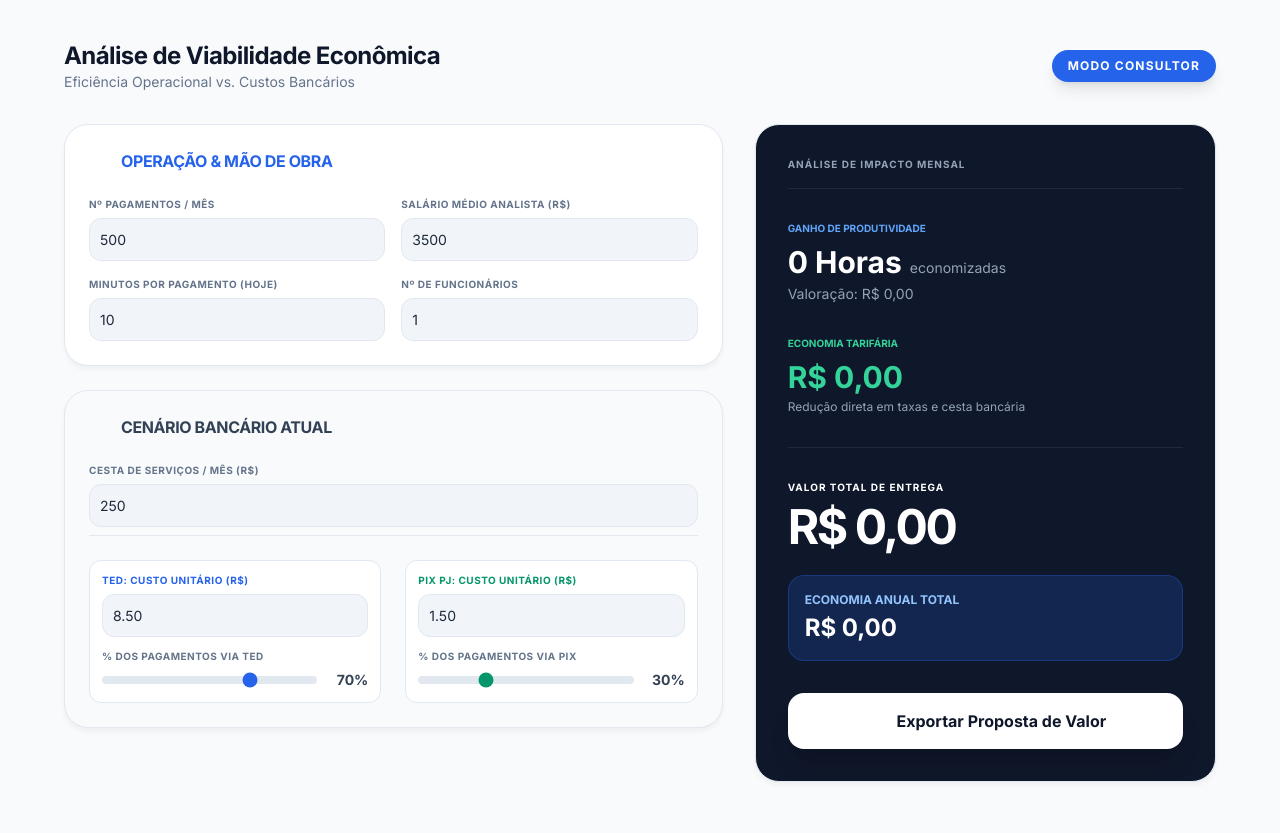
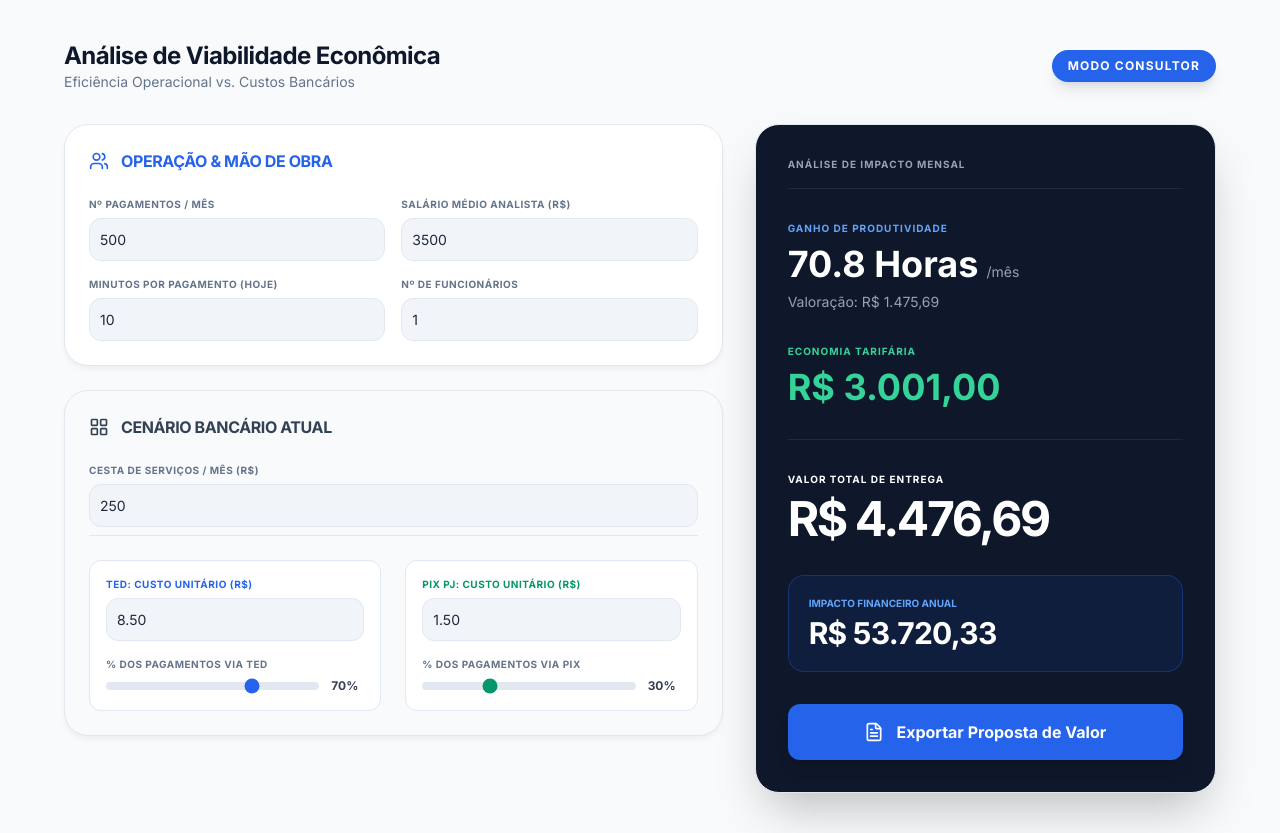
Before and after one commit to carlosvalle-superlogica/calculadora-imobi, a plain HTML site: page index.html in a window 1280 px wide. Drawn offline with nearby package versions, Linux system fonts and the light colour scheme.

Commit message:
Update index.html

```diff
--- a/index.html
+++ b/index.html
@@ -33,7 +33,7 @@
                 <div class="card-glass p-6">
                     <div class="flex items-center gap-3 mb-6 text-blue-600">
                         <i data-lucide="users" class="w-5 h-5"></i>
-                        <h2 class="text-md font-bold uppercase tracking-tight">Operação & Mão de Obra</h2>
+                        <h2 class="text-md font-bold uppercase tracking-tight text-blue-600">Operação & Mão de Obra</h2>
                     </div>
                     <div class="grid grid-cols-1 md:grid-cols-2 gap-4">
                         <div>
@@ -55,10 +55,10 @@
                     </div>
                 </div>
 
-                <div class="card-glass p-6 bg-slate-50">
+                <div class="card-glass p-6 bg-slate-50 border-slate-200">
                     <div class="flex items-center gap-3 mb-6 text-slate-700">
                         <i data-lucide="layout-grid" class="w-5 h-5"></i>
-                        <h2 class="text-md font-bold uppercase tracking-tight">Cenário Bancário Atual</h2>
+                        <h2 class="text-md font-bold uppercase tracking-tight text-slate-700">Cenário Bancário Atual</h2>
                     </div>
                     <div class="grid grid-cols-1 md:grid-cols-2 gap-x-6 gap-y-4">
                         <div class="md:col-span-2 pb-2 border-b border-slate-200">
@@ -67,25 +67,25 @@
                         </div>
 
                         <div class="space-y-4 pt-2">
-                            <div class="p-3 bg-white rounded-xl border border-slate-200">
-                                <label class="label-title text-blue-600">TED: Custo Unitário (R$)</label>
-                                <input type="number" id="custoTed" value="8.50" class="input-box" oninput="calcular()">
-                                <label class="label-title mt-3">% dos Pagamentos via TED</label>
+                            <div class="p-4 bg-white rounded-xl border border-slate-200">
+                                <label class="label-title text-blue-600 font-bold">TED: Custo Unitário (R$)</label>
+                                <input type="number" id="custoTed" value="8.50" class="input-box mb-4" oninput="calcular()">
+                                <label class="label-title">% dos Pagamentos via TED</label>
                                 <div class="flex items-center gap-3">
                                     <input type="range" id="perTed" min="0" max="100" value="70" class="w-full h-2 bg-slate-200 rounded-lg appearance-none cursor-pointer accent-blue-600" oninput="updateMix('ted')">
-                                    <span id="perTedLabel" class="text-sm font-bold text-slate-700 w-12 text-right">70%</span>
+                                    <span id="perTedLabel" class="text-xs font-bold text-slate-700 w-10">70%</span>
                                 </div>
                             </div>
                         </div>
 
                         <div class="space-y-4 pt-2">
-                            <div class="p-3 bg-white rounded-xl border border-slate-200">
-                                <label class="label-title text-emerald-600">PIX PJ: Custo Unitário (R$)</label>
-                                <input type="number" id="custoPixPJ" value="1.50" class="input-box" oninput="calcular()">
-                                <label class="label-title mt-3">% dos Pagamentos via PIX</label>
+                            <div class="p-4 bg-white rounded-xl border border-slate-200">
+                                <label class="label-title text-emerald-600 font-bold">PIX PJ: Custo Unitário (R$)</label>
+                                <input type="number" id="custoPixPJ" value="1.50" class="input-box mb-4" oninput="calcular()">
+                                <label class="label-title">% dos Pagamentos via PIX</label>
                                 <div class="flex items-center gap-3">
                                     <input type="range" id="perPix" min="0" max="100" value="30" class="w-full h-2 bg-slate-200 rounded-lg appearance-none cursor-pointer accent-emerald-600" oninput="updateMix('pix')">
-                                    <span id="perPixLabel" class="text-sm font-bold text-slate-700 w-12 text-right">30%</span>
+                                    <span id="perPixLabel" class="text-xs font-bold text-slate-700 w-10">30%</span>
                                 </div>
                             </div>
                         </div>
@@ -95,40 +95,35 @@
 
             <div class="lg:col-span-5">
                 <div class="sticky top-10 space-y-6">
-                    <div class="card-glass p-8 bg-slate-900 text-white relative overflow-hidden">
-                        <div class="absolute -right-10 -top-10 opacity-10">
-                            <i data-lucide="trending-up" class="w-40 h-40"></i>
-                        </div>
-
+                    <div class="card-glass p-8 bg-slate-900 text-white shadow-2xl">
                         <h3 class="text-[10px] font-black uppercase tracking-widest text-slate-400 mb-8 border-b border-slate-800 pb-4">Análise de Impacto Mensal</h3>
 
-                        <div class="space-y-8 relative z-10">
+                        <div class="space-y-8">
                             <div>
-                                <p class="text-blue-400 text-[10px] font-black uppercase mb-2">Ganho de Produtividade</p>
+                                <p class="text-blue-400 text-[10px] font-black uppercase mb-2 tracking-widest">Ganho de Produtividade</p>
                                 <div class="flex items-baseline gap-2">
-                                    <span id="resHoras" class="text-3xl font-bold">0 Horas</span>
-                                    <span class="text-slate-400 text-sm font-medium">economizadas</span>
+                                    <span id="resHoras" class="text-4xl font-bold">0 Horas</span>
+                                    <span class="text-slate-400 text-sm">/mês</span>
                                 </div>
-                                <p id="resValorTempo" class="text-sm text-slate-400 mt-1">Valoração: R$ 0,00</p>
+                                <p id="resValorTempo" class="text-sm text-slate-400 mt-2 font-medium">Valoração: R$ 0,00</p>
                             </div>
 
                             <div>
-                                <p class="text-emerald-400 text-[10px] font-black uppercase mb-2">Economia Tarifária</p>
-                                <p id="resTarifas" class="text-3xl font-bold text-emerald-400">R$ 0,00</p>
-                                <p class="text-slate-400 text-xs mt-1">Redução direta em taxas e cesta bancária</p>
+                                <p class="text-emerald-400 text-[10px] font-black uppercase mb-2 tracking-widest">Economia Tarifária</p>
+                                <p id="resTarifas" class="text-4xl font-bold text-emerald-400">R$ 0,00</p>
                             </div>
 
                             <div class="pt-8 border-t border-slate-800">
                                 <p class="text-white text-[10px] font-black uppercase mb-2 tracking-widest">Valor Total de Entrega</p>
                                 <p id="resTotal" class="text-5xl font-black text-white tracking-tighter">R$ 0,00</p>
-                                <div class="mt-6 p-4 bg-blue-600/20 border border-blue-600/30 rounded-2xl">
-                                    <p class="text-xs text-blue-300 font-bold uppercase mb-1">Economia Anual Total</p>
-                                    <p id="resAnual" class="text-2xl font-bold text-white">R$ 0,00</p>
+                                <div class="mt-8 p-5 bg-blue-600/10 border border-blue-600/30 rounded-2xl">
+                                    <p class="text-[10px] text-blue-400 font-black uppercase mb-1">Impacto Financeiro Anual</p>
+                                    <p id="resAnual" class="text-3xl font-bold text-white tracking-tight">R$ 0,00</p>
                                 </div>
                             </div>
 
-                            <button onclick="window.print()" class="w-full bg-white text-slate-900 hover:bg-slate-100 font-bold py-4 rounded-2xl transition-all shadow-xl flex items-center justify-center gap-3">
-                                <i data-lucide="download" class="w-5 h-5 text-blue-600"></i>
+                            <button onclick="window.print()" class="w-full bg-blue-600 hover:bg-blue-700 text-white font-bold py-4 rounded-xl transition-all shadow-lg flex items-center justify-center gap-3">
+                                <i data-lucide="file-text" class="w-5 h-5"></i>
                                 Exportar Proposta de Valor
                             </button>
                         </div>
@@ -157,7 +152,7 @@
         }
 
         function calcular() {
-            // Inputs
+            // Pegando os valores
             const qtd = parseFloat(document.getElementById('qtdPagamentos').value) || 0;
             const salario = parseFloat(document.getElementById('salarioMedio').value) || 0;
             const minHoje = parseFloat(document.getElementById('minutosHoje').value) || 0;
@@ -167,30 +162,40 @@
             const pTed = (parseFloat(document.getElementById('perTed').value) || 0) / 100;
             const pPix = (parseFloat(document.getElementById('perPix').value) || 0) / 100;
 
-            // Constantes Superlógica (Mantenha ou ajuste conforme necessário)
-            const minSuperlogica = 1;
-            const custoUnicoSuperlogica = 0.50; // Custo médio Pix na nossa solução
-            const mensalidadeSaas = 199;
+            // Constantes do Modelo (Base Superlógica)
+            const minSuperlogica = 1.5;
+            const custoUnitarioSuperlogica = 0.50;
+            const mensalidadeSuperlogica = 199;
 
-            // 1. Cálculo Financeiro Atual
-            const totalTed = (qtd * pTed) * custoTed;
-            const totalPix = (qtd * pPix) * custoPixPJ;
-            const custoAtualBanco = totalTed + totalPix + cesta;
-
-            // 2. Cálculo Superlógica
-            const custoSuperlogica = (qtd * custoUnicoSuperlogica) + mensalidadeSaas;
-            const economiaTarifas = custoAtualBanco - custoSuperlogica;
-
-            // 3. Cálculo de Produtividade (Mão de Obra)
+            // 1. Cálculos de Tempo
             const horasHoje = (qtd * minHoje) / 60;
             const horasSuperlogica = (qtd * minSuperlogica) / 60;
-            const ganhoHoras = horasHoje - horasSuperlogica;
-            const valorHora = salario / 160; // 160h úteis/mês
-            const ganhoFinanceiroTempo = ganhoHoras * valorHora;
+            const ganhoHoras = Math.max(0, horasHoje - horasSuperlogica);
+            const valorHoraAnalista = salario / 168; // Média de horas úteis/mês
+            const economiaFinanceiraTempo = ganhoHoras * valorHoraAnalista;
 
-            // 4. Totais
-            const economiaTotalMensal = economiaTarifas + ganhoFinanceiroTempo;
-            const economiaAnual = economiaTotalMensal * 12;
+            // 2. Cálculos Financeiros (Tarifas)
+            const gastoAtualTed = (qtd * pTed) * custoTed;
+            const gastoAtualPix = (qtd * pPix) * custoPixPJ;
+            const custoTotalBanco = gastoAtualTed + gastoAtualPix + cesta;
 
-            // Update UI
-            document.getElementById('resHoras').innerText = Math.round(gan
+            const custoTotalSuperlogica = (qtd * custoUnitarioSuperlogica) + mensalidadeSuperlogica;
+            const economiaTarifas = Math.max(0, custoTotalBanco - custoTotalSuperlogica);
+
+            // 3. Totais
+            const totalMensal = economiaTarifas + economiaFinanceiraTempo;
+            const totalAnual = totalMensal * 12;
+
+            // Inserindo na tela
+            document.getElementById('resHoras').innerText = ganhoHoras.toFixed(1) + " Horas";
+            document.getElementById('resValorTempo').innerText = "Valoração: " + economiaFinanceiraTempo.toLocaleString('pt-BR', { style: 'currency', currency: 'BRL' });
+            document.getElementById('resTarifas').innerText = economiaTarifas.toLocaleString('pt-BR', { style: 'currency', currency: 'BRL' });
+            document.getElementById('resTotal').innerText = totalMensal.toLocaleString('pt-BR', { style: 'currency', currency: 'BRL' });
+            document.getElementById('resAnual').innerText = totalAnual.toLocaleString('pt-BR', { style: 'currency', currency: 'BRL' });
+        }
+
+        // Garante o cálculo assim que a página carrega
+        window.onload = calcular;
+    </script>
+</body>
+</html>
```
